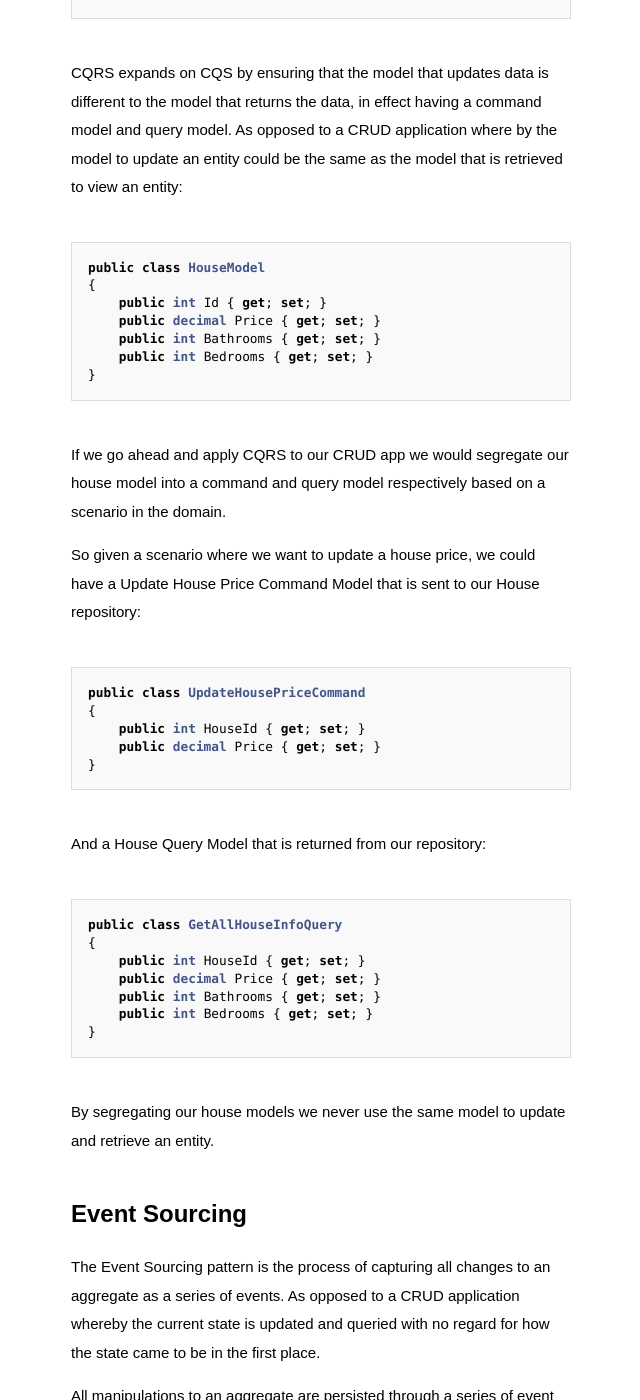
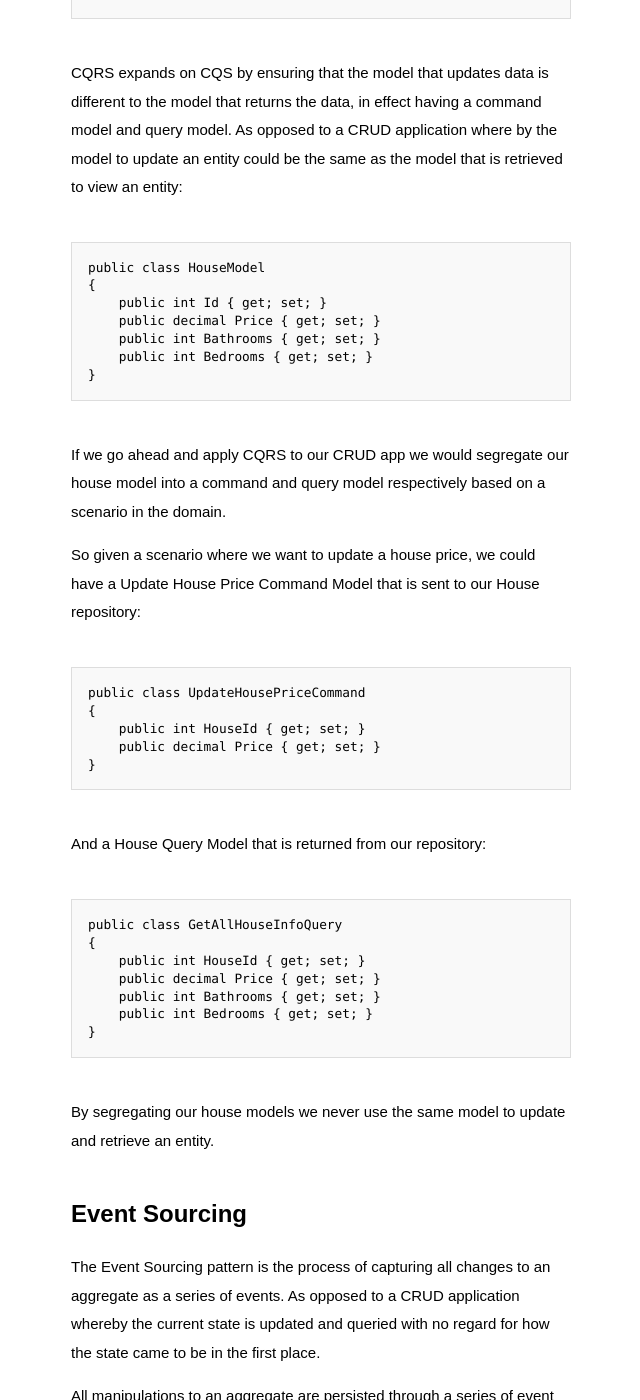
Before and after one commit to crw-riviere/crw-riviere.github.io, a Jekyll site: the page built from _posts/2015-12-21-cqrs-event-sourcing-awesome.md, in a window 1280 px wide and 1400 px high, scrolled down 1114 px. Shown: the whole window, without its empty margins (319-959 px from the left). Built offline with Jekyll 4.4.1, drawn with Linux system fonts in a browser that asks for light colours; some web fonts are replaced; comment, search, counter and statistics services are not loaded; some of the changed text lies outside the part shown.

Commit message:
Update 2015-12-21-cqrs-event-sourcing-awesome.md

````diff
--- a/_posts/2015-12-21-cqrs-event-sourcing-awesome.md
+++ b/_posts/2015-12-21-cqrs-event-sourcing-awesome.md
@@ -11,7 +11,7 @@ The Command Query Responsibility Segregation (CQRS) pattern is based on the Comm
 
 A command in this context is a method that performs an action and does not return a value:
 
-```cs
+```
 public void SetHousePriceCommand()
 {
     // logic to set house price...
@@ -31,7 +31,7 @@ public int GetHouseCountQuery()
 
 CQRS expands on CQS by ensuring that the model that updates data is different to the model that returns the data, in effect having a command model and query model. As opposed to a CRUD application where by the model to update an entity could be the same as the model that is retrieved to view an entity:
 
-```cs
+```
 public class HouseModel
 {
     public int Id { get; set; }
@@ -45,7 +45,7 @@ If we go ahead and apply CQRS to our CRUD app we would segregate our house model
 
 So given a scenario where we want to update a house price, we could have a Update House Price Command Model that is sent to our House repository:
 
-```cs
+```
 public class UpdateHousePriceCommand
 {
     public int HouseId { get; set; }
@@ -55,7 +55,7 @@ public class UpdateHousePriceCommand
 
 And a House Query Model that is returned from our repository:
 
-```cs
+```
 public class GetAllHouseInfoQuery
 {
     public int HouseId { get; set; }
````
